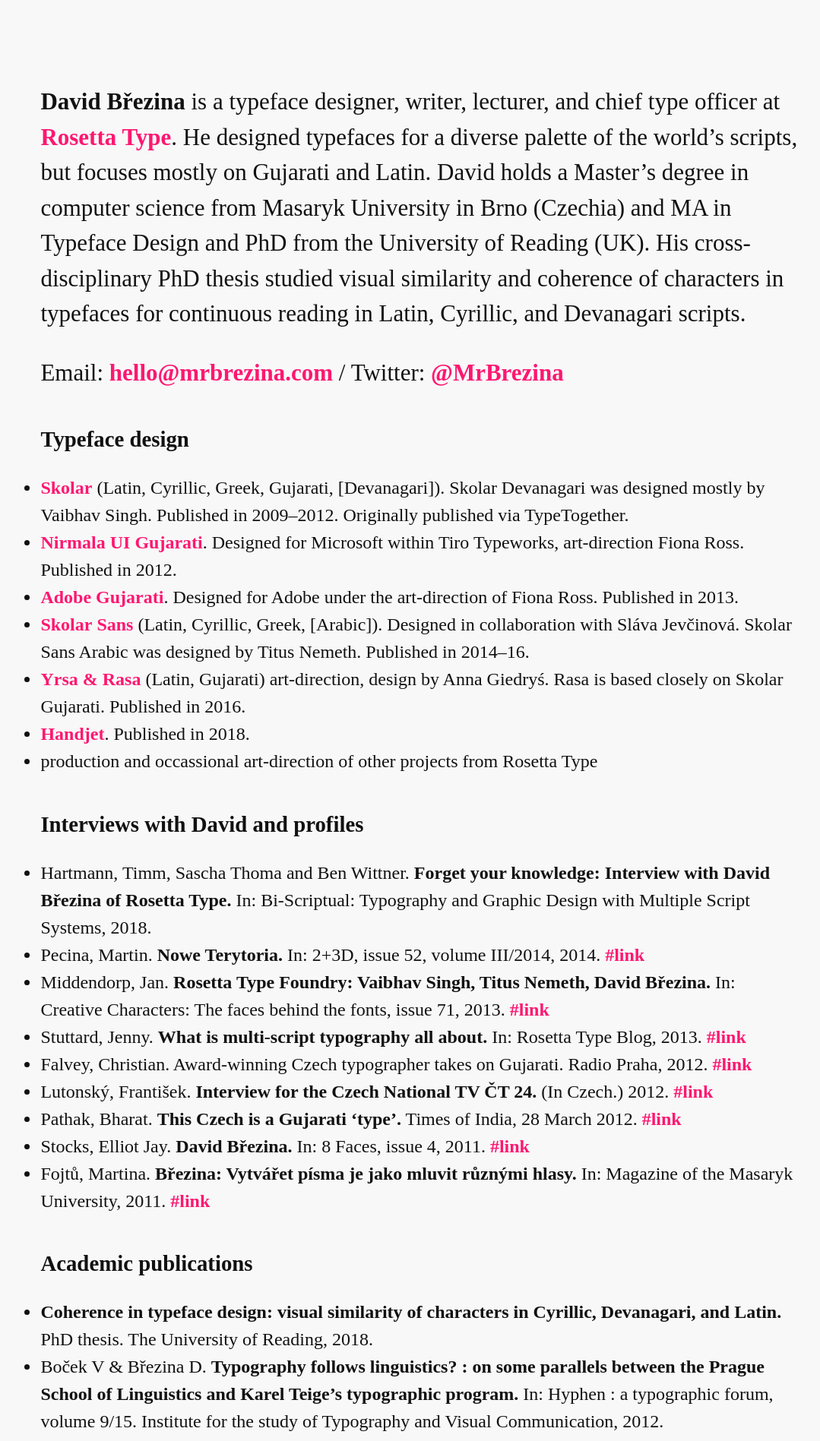
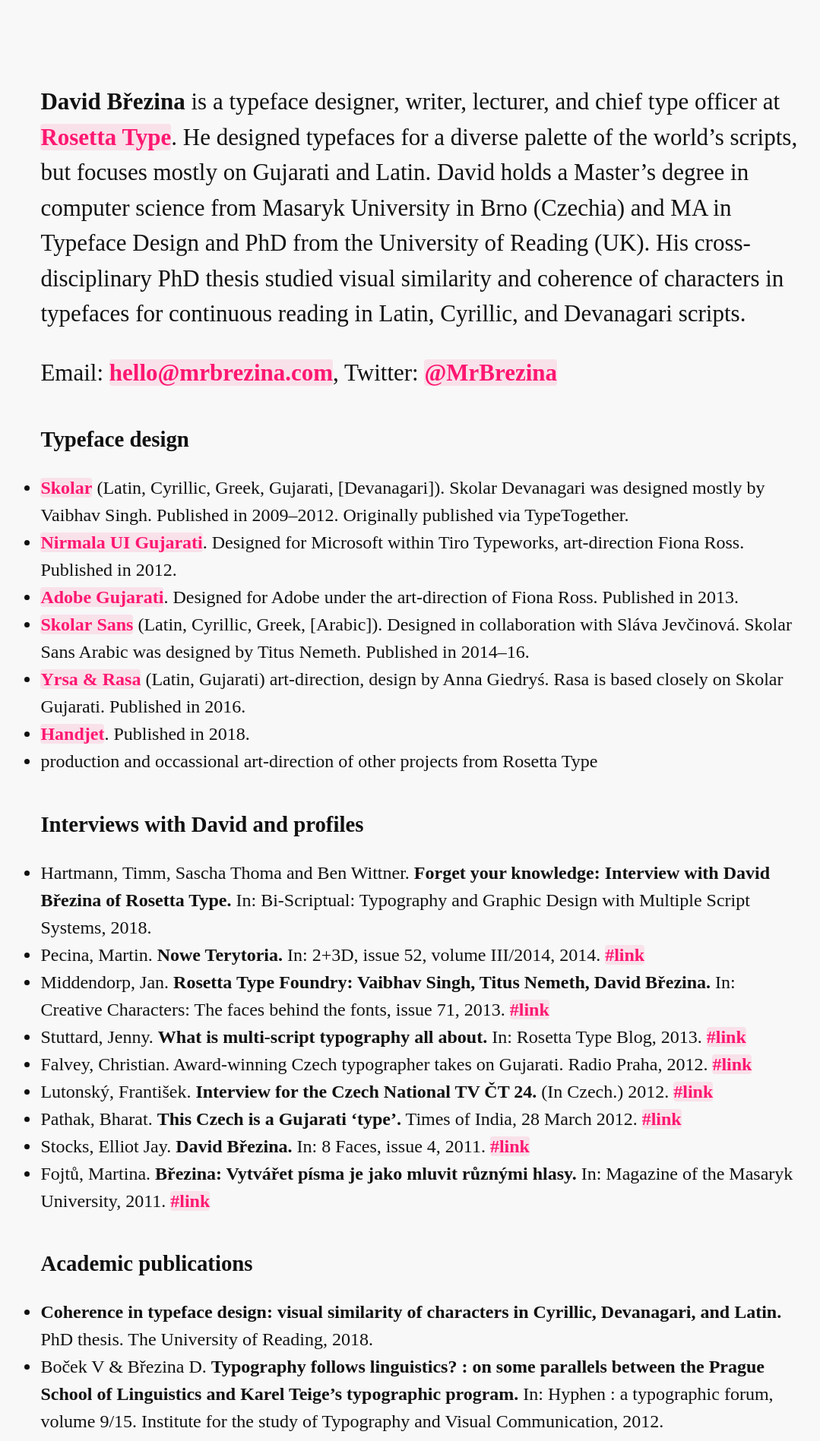
Before and after one commit to MrBrezina/mrbrezina.com, a Jekyll site: the page built from README.md, in a window 1280 px wide. Shown: the top 1897 px of the page at 76% size, without its empty margins (81-1160 px from the left). Built offline with Jekyll 4.4.1, drawn with Linux system fonts in a browser that asks for light colours; some web fonts are replaced; comment, search, counter and statistics services are not loaded.

Commit message:
Restyled

```diff
--- a/README.md
+++ b/README.md
@@ -7,7 +7,7 @@ home: True
 **David Březina** is a typeface designer, writer, lecturer, and chief type officer at [Rosetta Type](http://rosettatype.com). He designed typefaces for a diverse palette of the world’s scripts, but focuses mostly on Gujarati and Latin. David holds a Master’s degree in computer science from Masaryk University in Brno (Czechia) and MA in Typeface Design and PhD from the University of Reading (UK).
 His cross-disciplinary PhD thesis studied visual similarity and coherence of characters in typefaces for continuous reading in Latin, Cyrillic, and Devanagari scripts.
 
-Email: <a href="mailto:&#104;&#101;&#108;&#108;&#111;&#064;&#109;&#114;&#098;&#114;&#101;&#122;&#105;&#110;&#097;&#046;&#099;&#111;&#109;">&#104;&#101;&#108;&#108;&#111;&#064;&#109;&#114;&#098;&#114;&#101;&#122;&#105;&#110;&#097;&#046;&#099;&#111;&#109;</a> / Twitter: [@MrBrezina](http://twitter.com/mrbrezina)
+Email: <a href="mailto:&#104;&#101;&#108;&#108;&#111;&#064;&#109;&#114;&#098;&#114;&#101;&#122;&#105;&#110;&#097;&#046;&#099;&#111;&#109;">&#104;&#101;&#108;&#108;&#111;&#064;&#109;&#114;&#098;&#114;&#101;&#122;&#105;&#110;&#097;&#046;&#099;&#111;&#109;</a>, Twitter: [@MrBrezina](http://twitter.com/mrbrezina)
 
 ## Typeface design
 
--- a/assets/styles.css
+++ b/assets/styles.css
@@ -54,11 +54,13 @@ a {
   font-weight: 600;
   color: rgb(254, 23, 113);
   text-decoration: none;
+  background-color: rgba(254, 23, 113, 0.1);
+  border-radius: 4px;
 }
 
 a:hover {
   text-decoration: none;
-  background-color: rgba(254, 23, 113, 0.1);
+  background-color: rgba(254, 23, 113, 0.2);
 }
 
 .gray {
```
